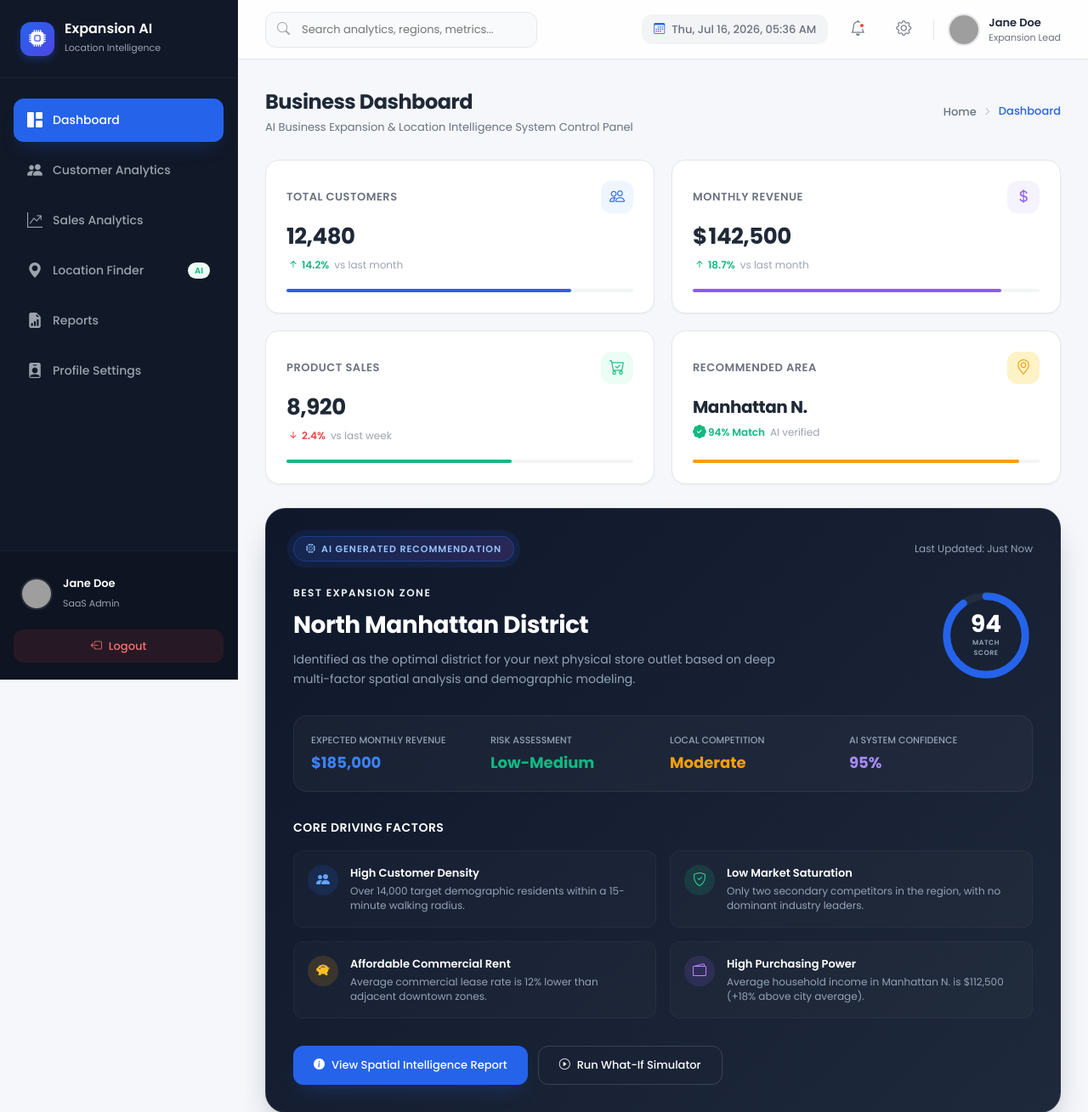
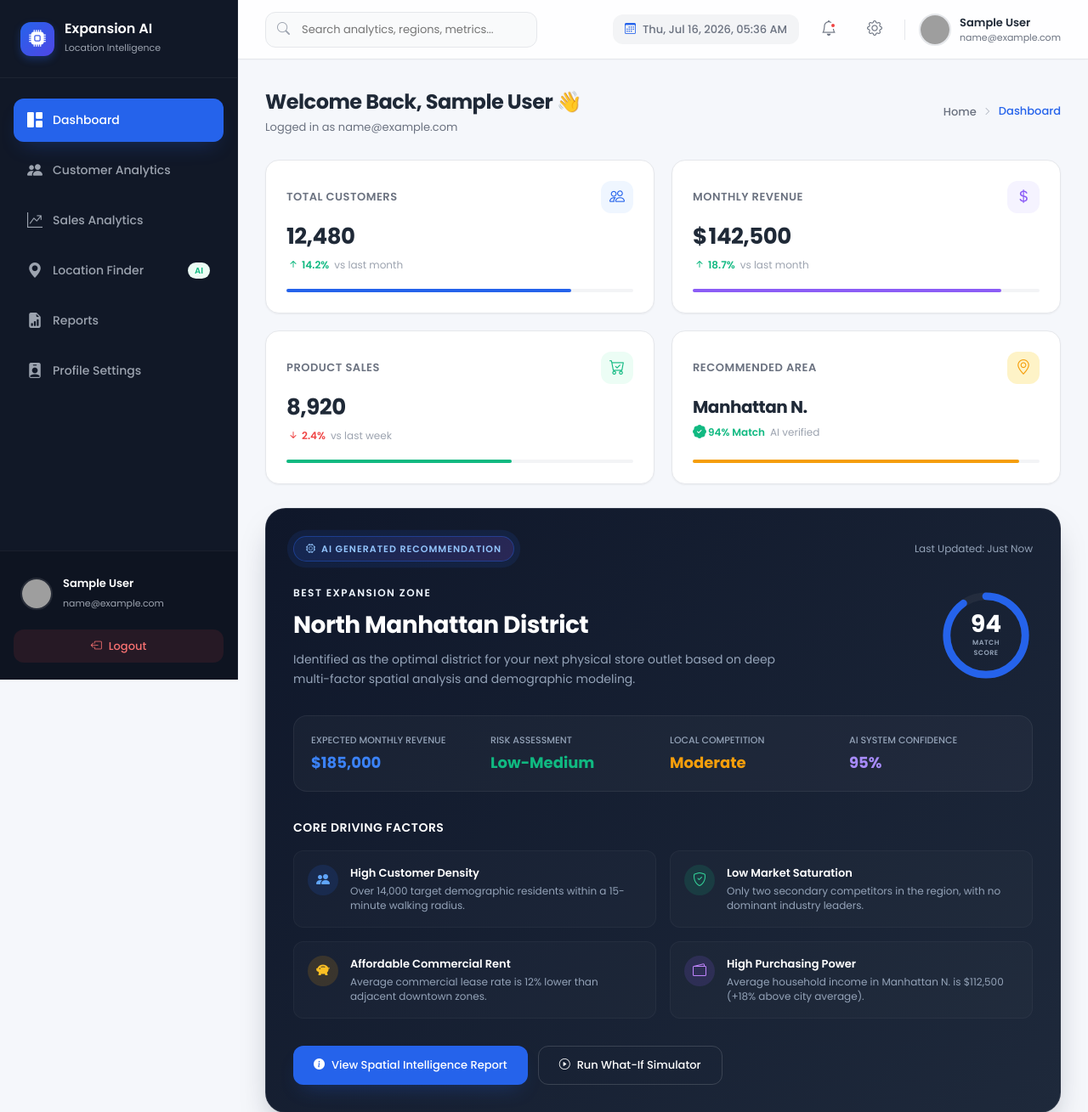
Before and after one commit to Sanketkhawas/WideLens, a Flask app: page /dashboard in a window 1280 px wide. Shown: the top 1309 px of the page at 85% size. Run offline with Flask 3, Linux system fonts and the light colour scheme; the visitor is signed in with stand-in values (Sample User, id 1); grey boxes are pictures that could not be loaded.

Commit message:
connect dashboard mail and name with the backend

```diff
--- a/database/models.py
+++ b/database/models.py
@@ -67,13 +67,10 @@ class Customer(db.Model):
 
     total_spent = db.Column(db.Float)
 
-    # Relationship with Sales
     sales = db.relationship("Sale", backref="customer", lazy=True)
 
     def __repr__(self):
         return f"<Customer {self.customer_name}>"
-
-
 
 # ------------------- Sales Table -------------------
 
--- a/templates/dashboard.html
+++ b/templates/dashboard.html
@@ -13,7 +13,7 @@
     <!-- Chart.js CDN -->
     <script src="https://cdn.jsdelivr.net/npm/chart.js"></script>
     <!-- Custom CSS -->
-    <link rel="stylesheet" href="/static/css/dashboard.css">
+    <link rel="stylesheet" href="{{ url_for('static', filename='css/dashboard.css') }}">
 </head>
 <body>
     <!-- App Container -->
@@ -77,11 +77,11 @@
                 <div class="user-card-mini">
                     <img src="https://images.unsplash.com/photo-1534528741775-53994a69daeb?auto=format&fit=crop&w=150&q=80" alt="Profile" referrerPolicy="no-referrer">
                     <div class="user-info">
-                        <h4>Jane Doe</h4>
-                        <span>SaaS Admin</span>
+                    <h4>{{ user.name }}</h4>
+                    <span>{{ user.email }}</span>
                     </div>
                 </div>
-                <a href="#logout" class="logout-btn" id="logoutBtn">
+                <a href="{{ url_for('auth.logout') }}" class="logout-btn">
                     <i class="bi bi-box-arrow-left"></i>
                     <span>Logout</span>
                 </a>
@@ -168,8 +168,8 @@
                     <div class="header-profile">
                         <img src="https://images.unsplash.com/photo-1534528741775-53994a69daeb?auto=format&fit=crop&w=150&q=80" alt="Jane Doe" referrerPolicy="no-referrer" id="profileImageTrigger">
                         <div class="profile-text">
-                            <span class="profile-name">Jane Doe</span>
-                            <span class="profile-role">Expansion Lead</span>
+                        <span class="profile-name">{{ user.name }}</span>
+                        <span class="profile-role">{{ user.email }}</span>
                         </div>
                     </div>
                 </div>
@@ -181,8 +181,8 @@
                 <!-- Page Title -->
                 <div class="page-title-section">
                     <div class="title-left">
-                        <h1>Business Dashboard</h1>
-                        <p class="subtitle">AI Business Expansion & Location Intelligence System Control Panel</p>
+                        <h1>Welcome Back, {{ user.name }} 👋</h1>
+                        <p class="subtitle">Logged in as {{ user.email }}</p>
                     </div>
                     <nav class="breadcrumb">
                         <ul>
@@ -490,9 +490,9 @@
                                             </div>
                                         </td>
                                         <td><span class="badge badge-success">Exported</span></td>
-                                        <td>Jane Doe</td>
+                                        <td>{{ user.name }}</td>
                                         <td>July 12, 2026 04:30 PM</td>
-                                        <td>Downloaded 14 pages</td>
+                                        <td>Downloaded PDF Report</td>
                                     </tr>
                                     <tr>
                                         <td>
@@ -692,6 +692,6 @@
     <div class="toast-container" id="toastContainer"></div>
 
     <!-- Custom JS -->
-    <script src="/static/js/dashboard.js"></script>
+    <script src="{{ url_for('static', filename='js/dashboard.js') }}"></script>
 </body>
 </html>
```
